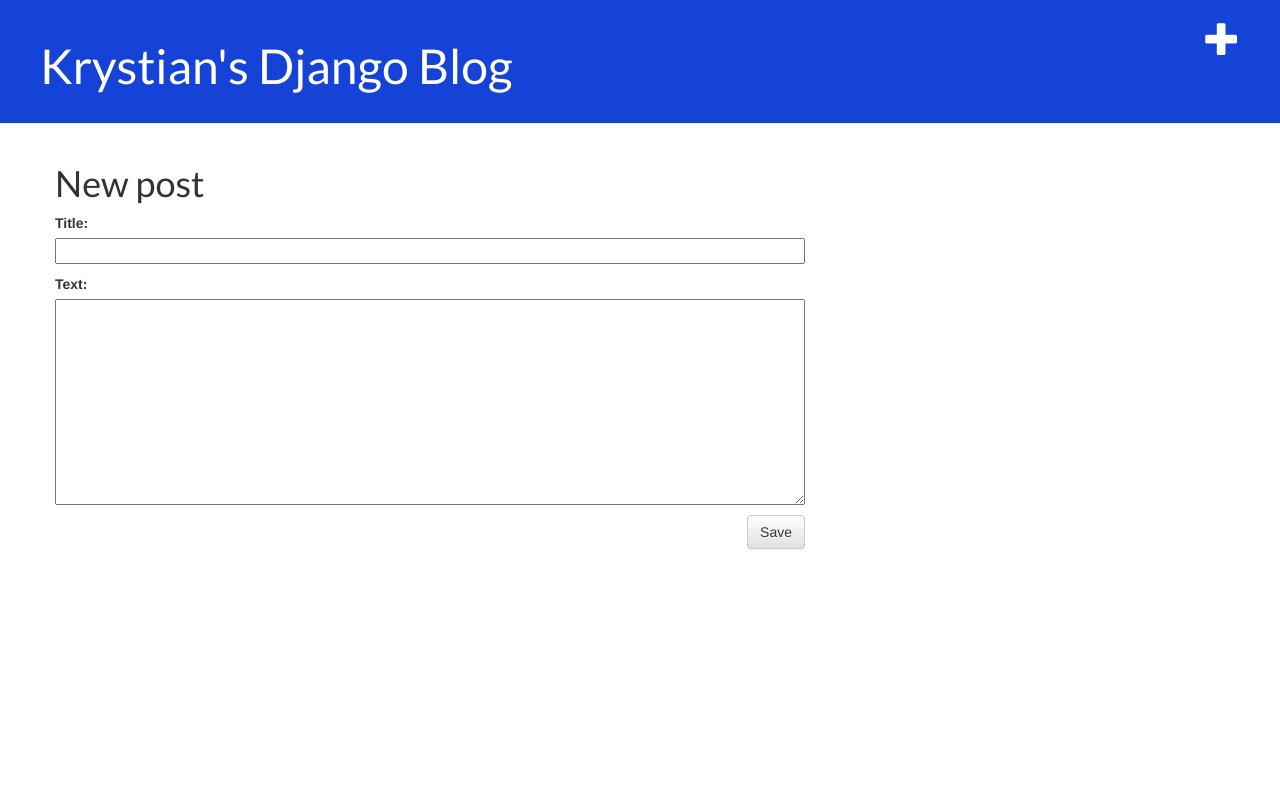
After one commit to krystianwlr/simple-blog, a Django app: page /post/new/ in a window 1280 px wide. The commit adds this page. Run offline with Django 3.2, Linux system fonts and the light colour scheme; the visitor is signed in with stand-in values (Sample User, id 1); some libraries are stand-ins or nearby versions.

Commit message:
Fully working basic version of the blog

```diff
--- /dev/null
+++ b/blog_engine/forms.py
@@ -0,0 +1,8 @@
+from django import forms
+from .models import Post
+
+class PostForm(forms.ModelForm):
+
+    class Meta:
+        model = Post
+        fields = ('title', 'text',)
--- /dev/null
+++ b/blog_engine/static/css/blog_engine.css
@@ -0,0 +1,46 @@
+.page-header {
+    background-color: 1543d8;
+    margin-top: 0;
+    padding: 20px 20px 20px 40px;
+}
+
+.page-header h1, .page-header h1 a, .page-header h1 a:visited, .page-header h1 a:active {
+    color: ffffff;
+    font-size: 36pt;
+    text-decoration: none;
+}
+
+.content {
+    margin-left: 40px;
+}
+
+h1, h2, h3, h4 {
+    font-family: 'Lato';
+}
+
+.date {
+    color: #828282;
+}
+
+.save {
+    float: right;
+}
+
+.post-form textarea, .post-form input {
+    width: 100%;
+}
+
+.top-menu, .top-menu:hover, .top-menu:visited {
+    color: #ffffff;
+    float: right;
+    font-size: 26pt;
+    margin-right: 20px;
+}
+
+.post {
+    margin-bottom: 70px;
+}
+
+.post h1 a, .post h1 a:visited {
+    color: #000000;
+}
--- /dev/null
+++ b/blog_engine/templates/blog_engine/base.html
@@ -0,0 +1,31 @@
+{% load staticfiles %}
+
+<html>
+    <head>
+        <title>Krystian's Django Blog</title>
+        <link rel="stylesheet" href="//maxcdn.bootstrapcdn.com/bootstrap/3.2.0/css/bootstrap.min.css">
+        <link rel="stylesheet" href="//maxcdn.bootstrapcdn.com/bootstrap/3.2.0/css/bootstrap-theme.min.css">
+        <link rel="stylesheet" href="{% static 'css/blog_engine.css' %}">
+
+        <link href="https://fonts.googleapis.com/css?family=Lato" rel="stylesheet">
+    </head>
+
+
+    <body>
+        <div class="page-header">
+        {% if user.is_authenticated %}
+            <a href="{% url 'blog_engine:post_new' %}" class="top-menu"><span class="glyphicon glyphicon-plus"></span></a>
+        {% endif %}
+
+        <h1><a href="/">Krystian's Django Blog</a></h1>
+    </div>
+    <div class="content container">
+        <div class="row">
+            <div class="col-md-8">
+            {% block content %}
+            {% endblock %}
+            </div>
+        </div>
+    </div>
+    </body>
+</html>
--- /dev/null
+++ b/blog_engine/templates/blog_engine/post_edit.html
@@ -0,0 +1,10 @@
+{% extends 'blog_engine/base.html' %}
+
+{% block content %}
+    <h1>New post</h1>
+    <form method="POST" class="post-form">
+        {% csrf_token %}
+        {{ form.as_p }}
+        <button type="submit" class="save btn btn-default">Save</button>
+    </form>
+{% endblock %}
--- a/blog_engine/urls.py
+++ b/blog_engine/urls.py
@@ -8,5 +8,14 @@ app_name = 'blog_engine'
 
 urlpatterns = [
     #Post list
-url(r'^$', views.post_list, name='post_list'),
+    url(r'^$', views.post_list, name='post_list'),
+
+    #Single post
+    url(r'^post/(?P<post_id>\d+)/$', views.post_detail, name='post_detail'),
+
+    #New post
+    url(r'^post/new/$', views.post_new, name='post_new'),
+
+    #Post edit
+    url(r'^post/(?P<post_id>\d+)/edit/$', views.post_edit, name='post_edit')
 ]
--- a/blog_engine/views.py
+++ b/blog_engine/views.py
@@ -1,9 +1,43 @@
-from django.shortcuts import render
+from django.shortcuts import render, get_object_or_404
+from django.http import HttpResponseRedirect
 from django.utils import timezone
+from django.urls import reverse
 from .models import Post
+from .forms import PostForm
 
 # Create your views here.
 
 def post_list(request):
-    posts = Post.objects.filter(published_date__lte=timezone.now()).order_by('published_date')
+    posts = Post.objects.filter(published_date__lte=timezone.now()).order_by('-published_date')
     return render(request, 'blog_engine/post_list.html', {'posts': posts})
+
+def post_detail(request, post_id):
+    post = get_object_or_404(Post, id=post_id)
+    return render(request, 'blog_engine/post_detail.html', {'post': post})
+
+def post_new(request):
+    if request.method == "POST":
+        form = PostForm(request.POST)
+        if form.is_valid():
+            post = form.save(commit=False)
+            post.author = request.user
+            post.published_date = timezone.now()
+            post.save()
+            return HttpResponseRedirect(reverse('blog_engine:post_detail', args=[post.id]))
+    else:
+        form = PostForm()
+    return render(request, 'blog_engine/post_edit.html', {'form': form})
+
+def post_edit(request, post_id):
+    post = get_object_or_404(Post, id=post_id)
+    if request.method == "POST":
+        form = PostForm(request.POST, instance=post)
+        if form.is_valid():
+            post = form.save(commit=False)
+            post.author = request.user
+            post.published_date = timezone.now()
+            post.save()
+            return HttpResponseRedirect(reverse('blog_engine:post_detail', args=[post.id]))
+    else:
+        form = PostForm(instance=post)
+    return render(request, 'blog_engine/post_edit.html', {'form': form})
```
Also changed, not shown: blog_engine/templates/blog_engine/post_detail.html (added, +17 -0 lines), blog_engine/templates/blog_engine/post_list.html (+12 -10 lines).
